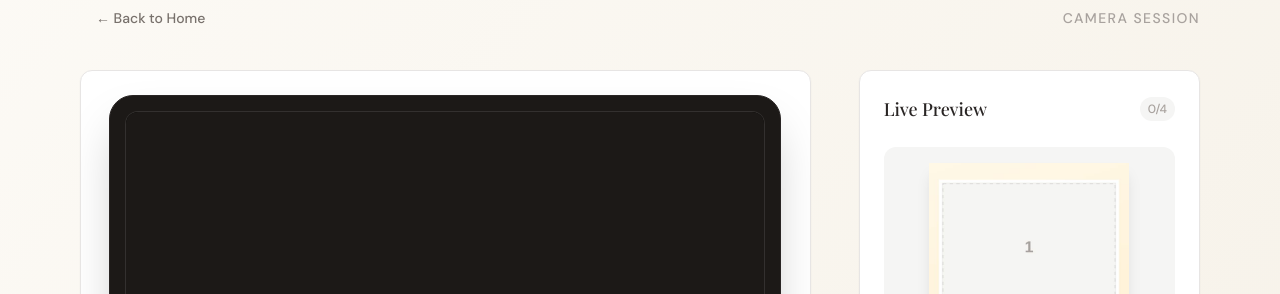
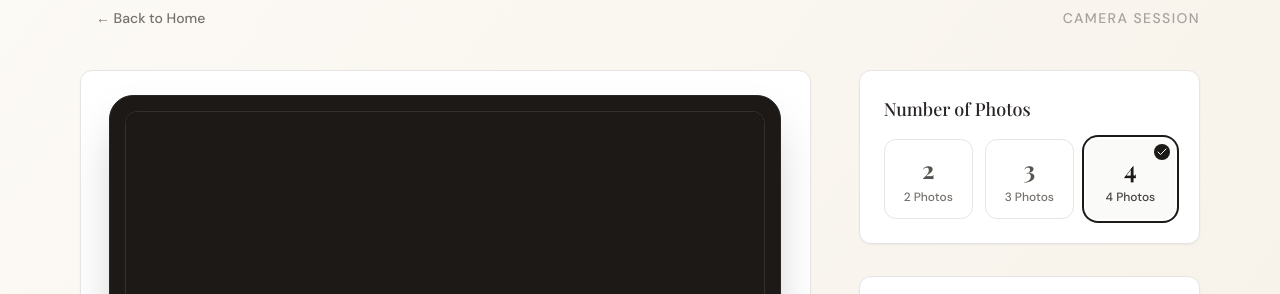
Before and after one commit to gentaArnezzi/vintiq, a Next.js app: page / in a window 1280 px wide. Both pictures are taken after a click on the element 442 px from the left and 563 px from the top of the page. Shown: the part 411-705 px from the top of the page. Built offline with nearby package versions, Linux system fonts and the light colour scheme; no server answers; a web font is replaced by a local one.

Commit message:
update number of photo

```diff
--- a/app/page.tsx
+++ b/app/page.tsx
@@ -11,17 +11,17 @@ import FilterSelector from '@/components/filter-selector';
 import ResultModal from '@/components/result-modal';
 import ErrorMessage from '@/components/error-message';
 import BackgroundSelector from '@/components/background-selector';
+import PhotoCountSelector from '@/components/photo-count-selector';
 import { generatePhotostrip, type BackgroundStyle } from '@/lib/canvas-generator';
 import type { FilterType } from '@/lib/image-filters';
 
 type PhotoMode = 'select' | 'camera' | 'upload';
 
-const MAX_PHOTOS = 4;
-
 export default function Home() {
     const [mode, setMode] = useState<PhotoMode>('select');
-    const [photos, setPhotos] = useState<(string | null)[]>(Array(MAX_PHOTOS).fill(null));
-    const [livePhotos, setLivePhotos] = useState<(Blob | null)[]>(Array(MAX_PHOTOS).fill(null));
+    const [selectedPhotoCount, setSelectedPhotoCount] = useState<2 | 3 | 4>(4);
+    const [photos, setPhotos] = useState<(string | null)[]>(Array(4).fill(null));
+    const [livePhotos, setLivePhotos] = useState<(Blob | null)[]>(Array(4).fill(null));
     const [selectedFilter, setSelectedFilter] = useState<FilterType>('vintiq-warm');
     const [selectedBackground, setSelectedBackground] = useState<BackgroundStyle>('classic-cream');
     const [isGenerating, setIsGenerating] = useState(false);
@@ -29,7 +29,7 @@ export default function Home() {
     const [error, setError] = useState<string>('');
 
     const currentSlot = photos.findIndex((p) => p === null);
-    const allPhotosCaptured = currentSlot === -1;
+    const allPhotosCaptured = currentSlot === -1 || currentSlot >= selectedPhotoCount;
 
     // Handle photo capture from camera (with live photo support)
     // IMPORTANT: Use the same index for both photos and livePhotos to maintain order
@@ -57,16 +57,47 @@ export default function Home() {
         }
     }, []);
 
+    // Handle photo count change
+    const handlePhotoCountChange = useCallback((count: 2 | 3 | 4) => {
+        setSelectedPhotoCount(count);
+
+        setPhotos((prev) => {
+            const newPhotos = [...prev];
+            // Trim if new count is smaller
+            if (count < newPhotos.length) {
+                return newPhotos.slice(0, count);
+            }
+            // Extend if new count is larger
+            if (count > newPhotos.length) {
+                return [...newPhotos, ...Array(count - newPhotos.length).fill(null)];
+            }
+            return newPhotos;
+        });
+
+        setLivePhotos((prev) => {
+            const newLivePhotos = [...prev];
+            // Trim if new count is smaller
+            if (count < newLivePhotos.length) {
+                return newLivePhotos.slice(0, count);
+            }
+            // Extend if new count is larger
+            if (count > newLivePhotos.length) {
+                return [...newLivePhotos, ...Array(count - newLivePhotos.length).fill(null)];
+            }
+            return newLivePhotos;
+        });
+    }, []);
+
     // Handle photo upload
     const handlePhotoUpload = useCallback((photoDataUrls: string[]) => {
-        const newPhotos = Array(MAX_PHOTOS).fill(null);
+        const newPhotos = Array(selectedPhotoCount).fill(null);
         photoDataUrls.forEach((url, index) => {
-            if (index < MAX_PHOTOS) {
+            if (index < selectedPhotoCount) {
                 newPhotos[index] = url;
             }
         });
         setPhotos(newPhotos);
-    }, []);
+    }, [selectedPhotoCount]);
 
     // Remove photo from slot
     const handleRemovePhoto = useCallback((index: number) => {
@@ -110,19 +141,19 @@ export default function Home() {
 
     // Reset all
     const handleReset = useCallback(() => {
-        setPhotos(Array(MAX_PHOTOS).fill(null));
-        setLivePhotos(Array(MAX_PHOTOS).fill(null));
+        setPhotos(Array(selectedPhotoCount).fill(null));
+        setLivePhotos(Array(selectedPhotoCount).fill(null));
         setMode('select');
         setGeneratedStrip(null);
         setError('');
-    }, []);
+    }, [selectedPhotoCount]);
 
     // Generate photostrip
     const handleGenerate = async () => {
         const validPhotos = photos.filter((p) => p !== null) as string[];
 
-        if (validPhotos.length !== MAX_PHOTOS) {
-            setError(`Please capture all ${MAX_PHOTOS} photos before generating.`);
+        if (validPhotos.length !== selectedPhotoCount) {
+            setError(`Please capture all ${selectedPhotoCount} photos before generating.`);
             return;
         }
 
@@ -130,10 +161,16 @@ export default function Home() {
         setError('');
 
         try {
+            const layoutMap: Record<2 | 3 | 4, 'vertical-2' | 'vertical-3' | 'vertical-4'> = {
+                2: 'vertical-2',
+                3: 'vertical-3',
+                4: 'vertical-4',
+            };
+
             const canvas = await generatePhotostrip({
                 photos: validPhotos,
                 filter: selectedFilter,
-                layout: 'vertical-4',
+                layout: layoutMap[selectedPhotoCount],
                 background: selectedBackground,
             });
             setGeneratedStrip(canvas);
@@ -237,7 +274,7 @@ export default function Home() {
                                             <CameraCapture
                                                 onPhotoCapture={handlePhotoCapture}
                                                 capturedCount={photos.filter(Boolean).length}
-                                                maxPhotos={MAX_PHOTOS}
+                                                maxPhotos={selectedPhotoCount}
                                                 onError={setError}
                                             />
                                         )}
@@ -246,14 +283,14 @@ export default function Home() {
                                             <PhotoUpload
                                                 onPhotoUpload={handlePhotoUpload}
                                                 onError={setError}
-                                                maxPhotos={MAX_PHOTOS}
+                                                maxPhotos={selectedPhotoCount}
                                             />
                                         )}
                                     </div>
                                 </Card>
 
                                 <div className="flex justify-center gap-4">
-                                    {mode === 'camera' && currentSlot > 0 && currentSlot < MAX_PHOTOS && (
+                                    {mode === 'camera' && currentSlot > 0 && currentSlot < selectedPhotoCount && (
                                         <Button variant="outline" onClick={handleRetakeLast}>
                                             Retake Last
                                         </Button>
@@ -263,7 +300,7 @@ export default function Home() {
                                     </Button>
                                 </div>
 
-                                {/* Customization Controls (Moved here) */}
+                                {/* Customization Controls */}
                                 {allPhotosCaptured && (
                                     <div className="space-y-8 animate-fade-in pt-4">
                                         <div className="bg-white p-6 rounded-xl border border-stone-200 shadow-sm">
@@ -303,12 +340,21 @@ export default function Home() {
 
                             {/* Right Panel (Preview Only) */}
                             <div className="lg:col-span-5 xl:col-span-4 space-y-8">
+                                {/* Photo Count Selector - Near Live Preview */}
+                                <div className="bg-white p-6 rounded-xl border border-stone-200 shadow-sm">
+                                    <h3 className="text-lg font-serif font-medium mb-4">Number of Photos</h3>
+                                    <PhotoCountSelector
+                                        selectedCount={selectedPhotoCount}
+                                        onCountChange={handlePhotoCountChange}
+                                    />
+                                </div>
+
                                 <PhotostripPreview
                                     photos={photos}
                                     livePhotos={livePhotos}
-                                    currentSlot={currentSlot === -1 ? MAX_PHOTOS : currentSlot}
+                                    currentSlot={currentSlot === -1 ? selectedPhotoCount : currentSlot}
                                     onRemovePhoto={handleRemovePhoto}
-                                    maxPhotos={MAX_PHOTOS}
+                                    maxPhotos={selectedPhotoCount}
                                     filter={selectedFilter}
                                     background={selectedBackground}
                                 />
--- /dev/null
+++ b/components/photo-count-selector.tsx
@@ -0,0 +1,67 @@
+'use client';
+
+import { Check } from 'lucide-react';
+import { cn } from '@/lib/utils';
+
+interface PhotoCountSelectorProps {
+    selectedCount: 2 | 3 | 4;
+    onCountChange: (count: 2 | 3 | 4) => void;
+}
+
+const PHOTO_COUNTS: { count: 2 | 3 | 4; label: string; description: string }[] = [
+    { count: 2, label: '2 Photos', description: 'Double strip' },
+    { count: 3, label: '3 Photos', description: 'Triple strip' },
+    { count: 4, label: '4 Photos', description: 'Classic strip' },
+];
+
+export default function PhotoCountSelector({
+    selectedCount,
+    onCountChange,
+}: PhotoCountSelectorProps) {
+    return (
+        <div className="grid grid-cols-3 gap-3">
+            {PHOTO_COUNTS.map((option) => {
+                const isSelected = selectedCount === option.count;
+
+                return (
+                    <button
+                        key={option.count}
+                        onClick={() => onCountChange(option.count)}
+                        className={cn(
+                            "relative h-20 rounded-lg border transition-all duration-200 overflow-hidden group",
+                            isSelected
+                                ? "ring-2 ring-stone-900 ring-offset-2 border-transparent bg-stone-50"
+                                : "border-stone-200 hover:border-stone-300 bg-white"
+                        )}
+                    >
+                        {/* Background */}
+                        <div className="absolute inset-0 flex flex-col items-center justify-center gap-1">
+                            {/* Number Display */}
+                            <div className={cn(
+                                "text-2xl font-serif font-bold transition-colors",
+                                isSelected ? "text-stone-900" : "text-stone-600"
+                            )}>
+                                {option.count}
+                            </div>
+
+                            {/* Label */}
+                            <span className={cn(
+                                "text-xs font-medium transition-colors",
+                                isSelected ? "text-stone-700" : "text-stone-500"
+                            )}>
+                                {option.label}
+                            </span>
+                        </div>
+
+                        {/* Selected Indicator */}
+                        {isSelected && (
+                            <div className="absolute top-1 right-1 bg-stone-900 text-white rounded-full p-0.5">
+                                <Check className="w-3 h-3" />
+                            </div>
+                        )}
+                    </button>
+                );
+            })}
+        </div>
+    );
+}
--- a/components/result-modal.tsx
+++ b/components/result-modal.tsx
@@ -57,11 +57,19 @@ export default function ResultModal({
 
         setIsGeneratingVideo(true);
         try {
+            const validPhotos = photos.filter((p) => p !== null) as string[];
+            const photoCount = validPhotos.length as 2 | 3 | 4;
+            const layoutMap: Record<2 | 3 | 4, 'vertical-2' | 'vertical-3' | 'vertical-4'> = {
+                2: 'vertical-2',
+                3: 'vertical-3',
+                4: 'vertical-4',
+            };
+
             const videoBlob = await generateLiveStripVideo({
-                photos,
+                photos: validPhotos,
                 livePhotos,
                 filter,
-                layout: 'vertical-4',
+                layout: layoutMap[photoCount],
                 background,
             });
             downloadVideo(videoBlob);
```
Also changed, not shown: components/photostrip-preview.tsx (+26 -13 lines), lib/canvas-generator.ts (+16 -10 lines).
